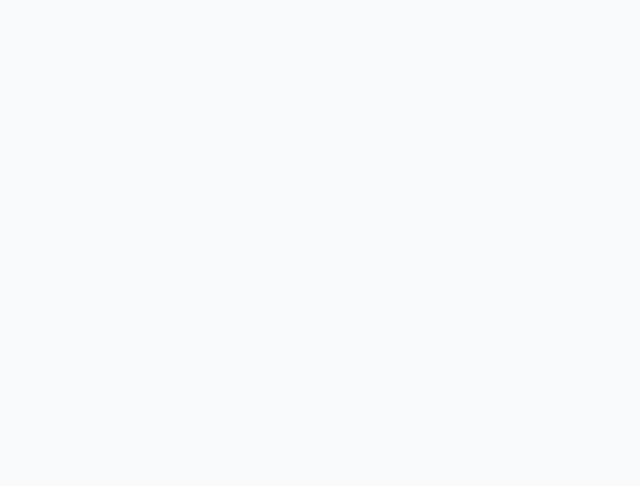
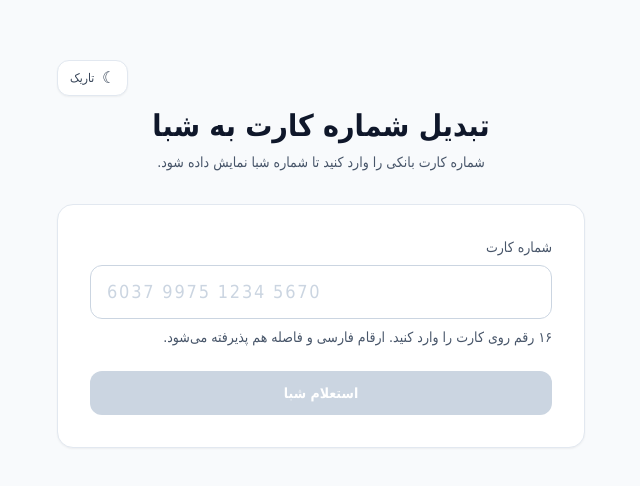
Before and after one commit to naeimehrava/card-to-sheba, a Nuxt app in the folder frontend/: page / in a window 1280 px wide. Shown: the part 146-632 px from the top of the page, without its empty margins (387-1027 px from the left). Built offline with nearby package versions, Linux system fonts and the light colour scheme.

Commit message:
home page

```diff
--- /dev/null
+++ b/frontend/pages/index.vue
@@ -0,0 +1,75 @@
+<script setup lang="ts">
+import { computed, ref, watch } from 'vue'
+import { isPlausibleCard } from '~/utils/card'
+
+const card = ref('')
+const { loading, result, error, submit, reset } = useCardToSheba()
+
+const canSubmit = computed(() => isPlausibleCard(card.value) && !loading.value)
+
+const inlineError = computed(() => {
+  if (error.value?.code === 'VALIDATION_ERROR') return error.value.message
+  return ''
+})
+
+watch(card, () => {
+  if (result.value || error.value) reset()
+})
+
+function onSubmit() {
+  if (!canSubmit.value) return
+  submit(card.value)
+}
+</script>
+
+<template>
+  <main class="mx-auto flex min-h-dvh w-full max-w-xl flex-col justify-start px-3 py-5 sm:justify-center sm:px-6 sm:py-10">
+    <header class="mb-5 sm:mb-8">
+      <div class="mb-3 flex justify-end">
+        <ThemeToggle />
+      </div>
+      <div class="text-center">
+        <h1 class="theme-title text-xl font-bold leading-snug sm:text-3xl">
+          تبدیل شماره کارت به شبا
+        </h1>
+        <p class="theme-muted mt-1.5 text-xs leading-6 sm:mt-2 sm:text-sm">
+          شماره کارت بانکی را وارد کنید تا شماره شبا نمایش داده شود.
+        </p>
+      </div>
+    </header>
+
+    <div class="theme-card w-full min-w-0 overflow-hidden rounded-2xl border p-4 shadow-sm sm:p-8">
+      <form novalidate @submit.prevent="onSubmit">
+        <CardInput
+          v-model="card"
+          :disabled="loading"
+          :error-message="inlineError"
+          @submit="onSubmit"
+        />
+
+        <button
+          type="submit"
+          :disabled="!canSubmit"
+          class="theme-submit mt-5 flex min-h-12 w-full items-center justify-center gap-2 rounded-xl px-4
+                 text-sm font-semibold transition disabled:cursor-not-allowed sm:mt-6 sm:min-h-11"
+        >
+          <span
+            v-if="loading"
+            class="h-4 w-4 animate-spin rounded-full border-2 border-white/40 border-t-white"
+            aria-hidden="true"
+          />
+          {{ loading ? 'در حال استعلام…' : 'استعلام شبا' }}
+        </button>
+      </form>
+
+      <p class="sr-only" aria-live="polite">
+        {{ loading ? 'در حال استعلام' : '' }}
+      </p>
+
+      <div v-if="result || error" class="mt-5 min-w-0 sm:mt-6">
+        <ResultCard v-if="result" :result="result" />
+        <ErrorAlert v-else-if="error" :error="error" />
+      </div>
+    </div>
+  </main>
+</template>
```
